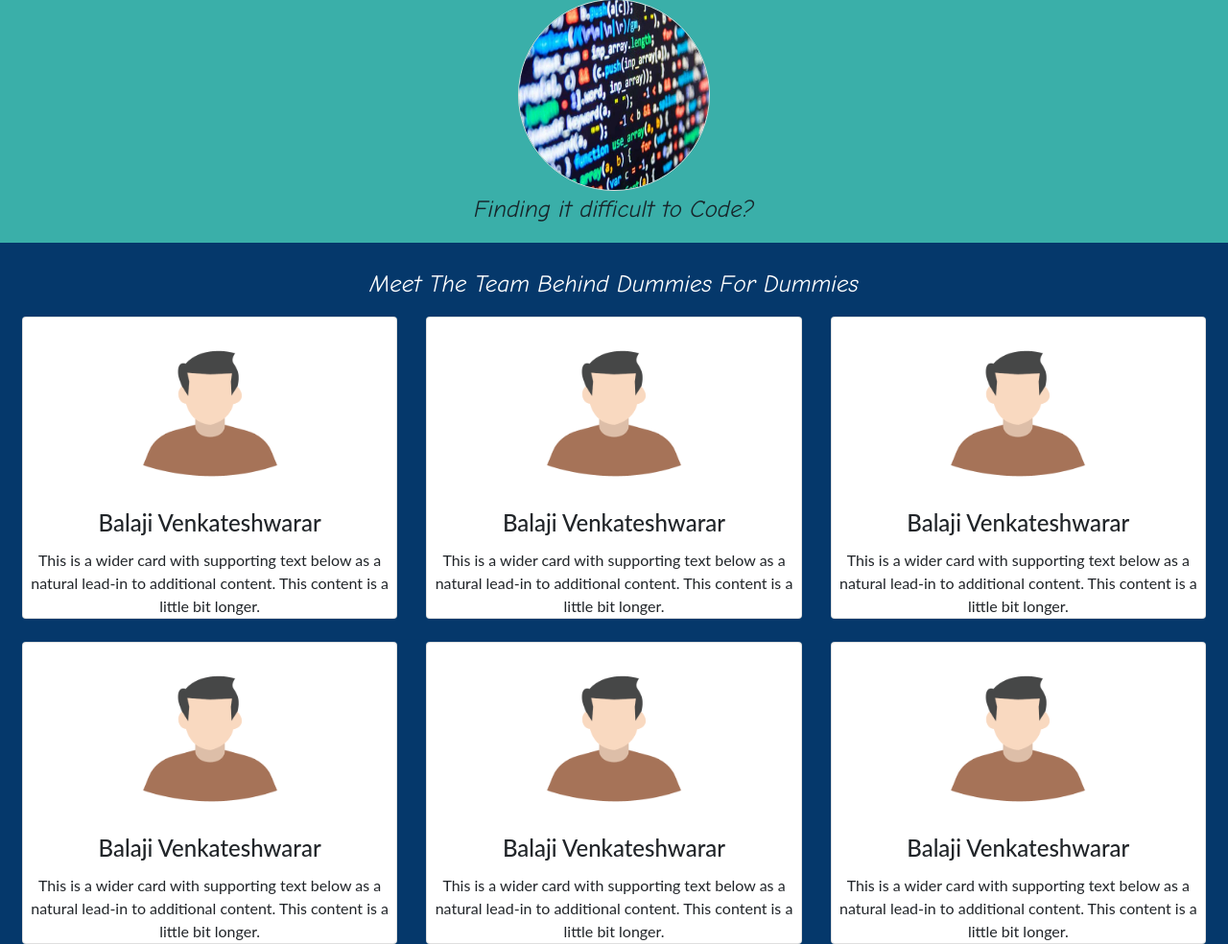
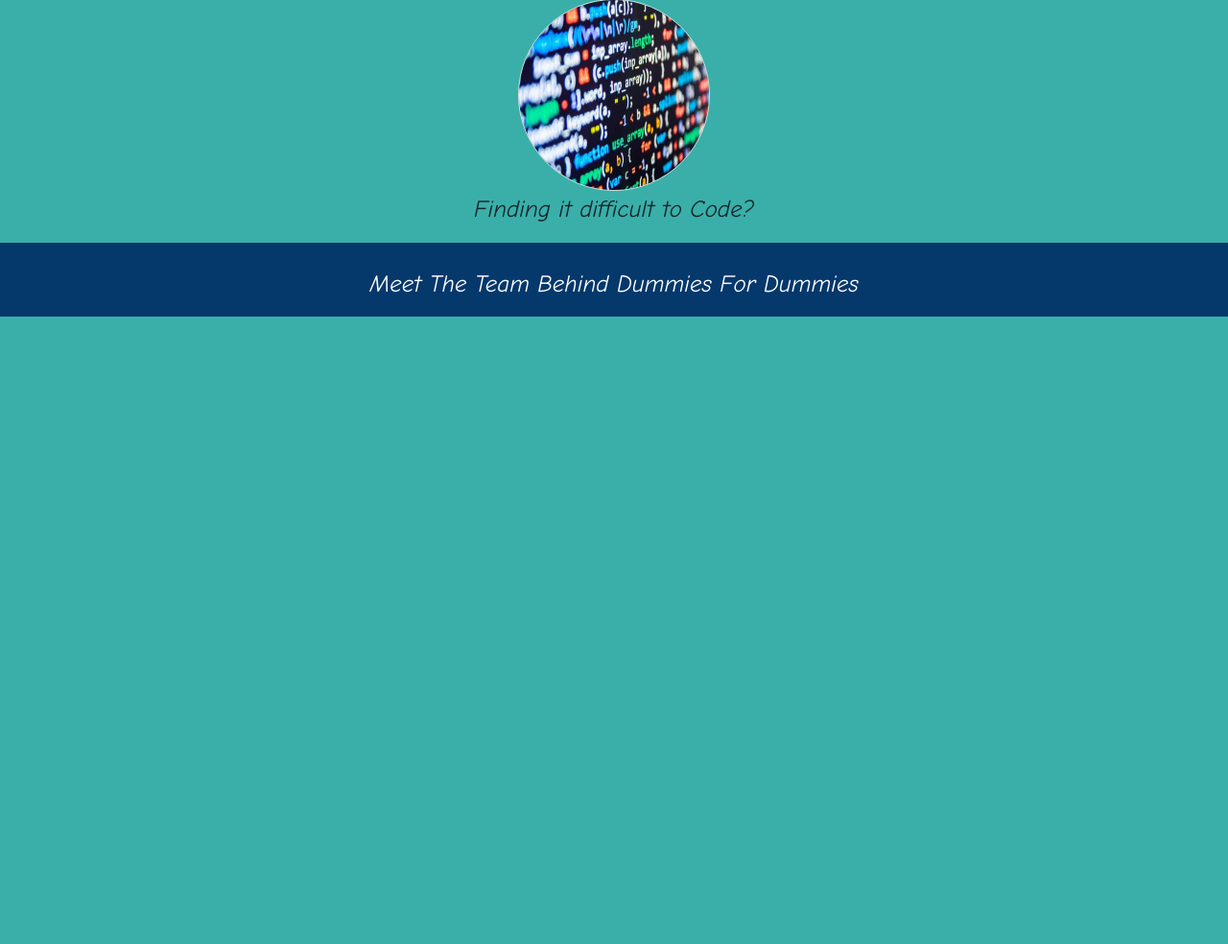
Before and after one commit to KawshikManikantan/DummiesForDummies, a Flask app: page /intro in a window 1280 px wide. Shown: the part 539-1523 px from the top of the page at 96% size. After the commit the page ends 869 px from the top, so only its background shows below. Run offline with Flask 2, Linux system fonts and the light colour scheme; some libraries are stand-ins or nearby versions; some web fonts are replaced.

Commit message:
Changes done

```diff
--- a/WebApp/templates/content.html
+++ b/WebApp/templates/content.html
@@ -217,61 +217,63 @@ background-color:#05386B;
     </div>
 <!--    </div>-->
 </div>
-<div class="my container-fluid">
-<!--<div class="row mb-5">-->
-<div class="card-deck ml-2 mr-2">
-  <div class="card text-center">
-    <img class="card-img mx-auto" src="{{ url_for('static', filename='boy.png') }}" alt="Card image cap">
-    <div class="card-block">
-      <h4 class="card-title">Balaji Venkateshwarar</h4>
-      <p class="card-text">This is a wider card with supporting text below as a natural lead-in to additional content. This content is a little bit longer.</p>
-    </div>
-  </div>
-  <div class="card text-center">
-    <img class="card-img mx-auto" src="{{ url_for('static', filename='boy.png') }}" alt="Card image cap">
-    <div class="card-block">
-      <h4 class="card-title">Balaji Venkateshwarar</h4>
-      <p class="card-text">This is a wider card with supporting text below as a natural lead-in to additional content. This content is a little bit longer.</p>
-    </div>
-  </div>
+<!--<div class="my container-fluid">-->
+<!--&lt;!&ndash;<div class="row mb-5">&ndash;&gt;-->
+<!--    <div class="row my-3 mx-3">-->
+<!--        <div class="col-md d-flex">-->
+<!--&lt;!&ndash;<div class="card-deck ml-2 mr-2">&ndash;&gt;-->
+<!--  <div class="card text-center">-->
+<!--    <img class="card-img mx-auto" src="{{ url_for('static', filename='Balaji.png') }}" alt="Card image cap">-->
+<!--    <div class="card-block">-->
+<!--      <h4 class="card-title">Balaji Venkateshwarar</h4>-->
+<!--      <p class="card-text">This is a wider card with supporting text below as a natural lead-in to additional content. This content is a little bit longer.</p>-->
+<!--    </div>-->
+<!--  </div>-->
+<!--  <div class="card text-center">-->
+<!--    <img class="card-img mx-auto" src="{{ url_for('static', filename='Kaushik.png') }}" alt="Card image cap">-->
+<!--    <div class="card-block">-->
+<!--      <h4 class="card-title">Kawshik Manikantan</h4>-->
+<!--      <p class="card-text">This is a wider card with supporting text below as a natural lead-in to additional content. This content is a little bit longer.</p>-->
+<!--    </div>-->
+<!--  </div>-->
 
-    <div class="card text-center">
-    <img class="card-img mx-auto" src="{{ url_for('static', filename='boy.png') }}" alt="Card image cap">
-    <div class="card-block">
-      <h4 class="card-title">Balaji Venkateshwarar</h4>
-      <p class="card-text">This is a wider card with supporting text below as a natural lead-in to additional content. This content is a little bit longer.</p>
-    </div>
-    </div>
+<!--&lt;!&ndash;    <div class="card text-center">&ndash;&gt;-->
+<!--&lt;!&ndash;    <img class="card-img mx-auto" src="{{ url_for('static', filename='boy.png') }}" alt="Card image cap">&ndash;&gt;-->
+<!--&lt;!&ndash;    <div class="card-block">&ndash;&gt;-->
+<!--&lt;!&ndash;      <h4 class="card-title">Balaji Venkateshwarar</h4>&ndash;&gt;-->
+<!--&lt;!&ndash;      <p class="card-text">This is a wider card with supporting text below as a natural lead-in to additional content. This content is a little bit longer.</p>&ndash;&gt;-->
+<!--&lt;!&ndash;    </div>&ndash;&gt;-->
+<!--&lt;!&ndash;    </div>&ndash;&gt;-->
 
-</div>
-<!--<div class="down card-deck text-justify">-->
+<!--</div>-->
+<!--&lt;!&ndash;<div class="down card-deck text-justify">&ndash;&gt;-->
 
-<div class="card-deck mt-4 ml-2 mr-2">
-  <div class="card text-center">
-    <img class="card-img mx-auto" src="{{ url_for('static', filename='boy.png') }}" alt="Card image cap">
-    <div class="card-block">
-      <h4 class="card-title">Balaji Venkateshwarar</h4>
-      <p class="card-text">This is a wider card with supporting text below as a natural lead-in to additional content. This content is a little bit longer.</p>
-    </div>
-  </div>
-  <div class="card text-center">
-    <img class="card-img mx-auto" src="{{ url_for('static', filename='boy.png') }}" alt="Card image cap">
-    <div class="card-block">
-      <h4 class="card-title">Balaji Venkateshwarar</h4>
-      <p class="card-text">This is a wider card with supporting text below as a natural lead-in to additional content. This content is a little bit longer.</p>
-    </div>
-  </div>
+<!--<div class="card-deck mt-4 ml-2 mr-2">-->
+<!--  <div class="card text-center">-->
+<!--    <img class="card-img mx-auto" src="{{ url_for('static', filename='Nikit.png') }}" alt="Card image cap">-->
+<!--    <div class="card-block">-->
+<!--      <h4 class="card-title">Nikit Uppala</h4>-->
+<!--      <p class="card-text">This is a wider card with supporting text below as a natural lead-in to additional content. This content is a little bit longer.</p>-->
+<!--    </div>-->
+<!--  </div>-->
+<!--  <div class="card text-center">-->
+<!--    <img class="card-img mx-auto" src="{{ url_for('static', filename='Akarsh.png') }}" alt="Card image cap">-->
+<!--    <div class="card-block">-->
+<!--      <h4 class="card-title">Sai Akarsh</h4>-->
+<!--      <p class="card-text">This is a wider card with supporting text below as a natural lead-in to additional content. This content is a little bit longer.</p>-->
+<!--    </div>-->
+<!--  </div>-->
 
-    <div class="card text-center">
-    <img class="card-img mx-auto" src="{{ url_for('static', filename='boy.png') }}" alt="Card image cap">
-    <div class="card-block">
-      <h4 class="card-title">Balaji Venkateshwarar</h4>
-      <p class="card-text">This is a wider card with supporting text below as a natural lead-in to additional content. This content is a little bit longer.</p>
-    </div>
-  </div>
+<!--&lt;!&ndash;    <div class="card text-center">&ndash;&gt;-->
+<!--&lt;!&ndash;    <img class="card-img mx-auto" src="{{ url_for('static', filename='boy.png') }}" alt="Card image cap">&ndash;&gt;-->
+<!--&lt;!&ndash;    <div class="card-block">&ndash;&gt;-->
+<!--&lt;!&ndash;      <h4 class="card-title">Balaji Venkateshwarar</h4>&ndash;&gt;-->
+<!--&lt;!&ndash;      <p class="card-text">This is a wider card with supporting text below as a natural lead-in to additional content. This content is a little bit longer.</p>&ndash;&gt;-->
+<!--&lt;!&ndash;    </div>&ndash;&gt;-->
+<!--  </div>-->
 
-</div>
-</div>
+<!--</div>-->
+<!--</div>-->
 <!--</div>-->
 <script type="text/javascript">
     var element = document.getElementById('resources');
```
Also changed, not shown: WebApp/templates/KRU_content.html (+96 -25 lines), WebApp/static/Akarsh.png (added), WebApp/static/Balaji.png (added), WebApp/static/Coding.png (added), WebApp/static/Game.png (added), WebApp/static/Kaushik.png (added), WebApp/static/Nikit.png (added).
